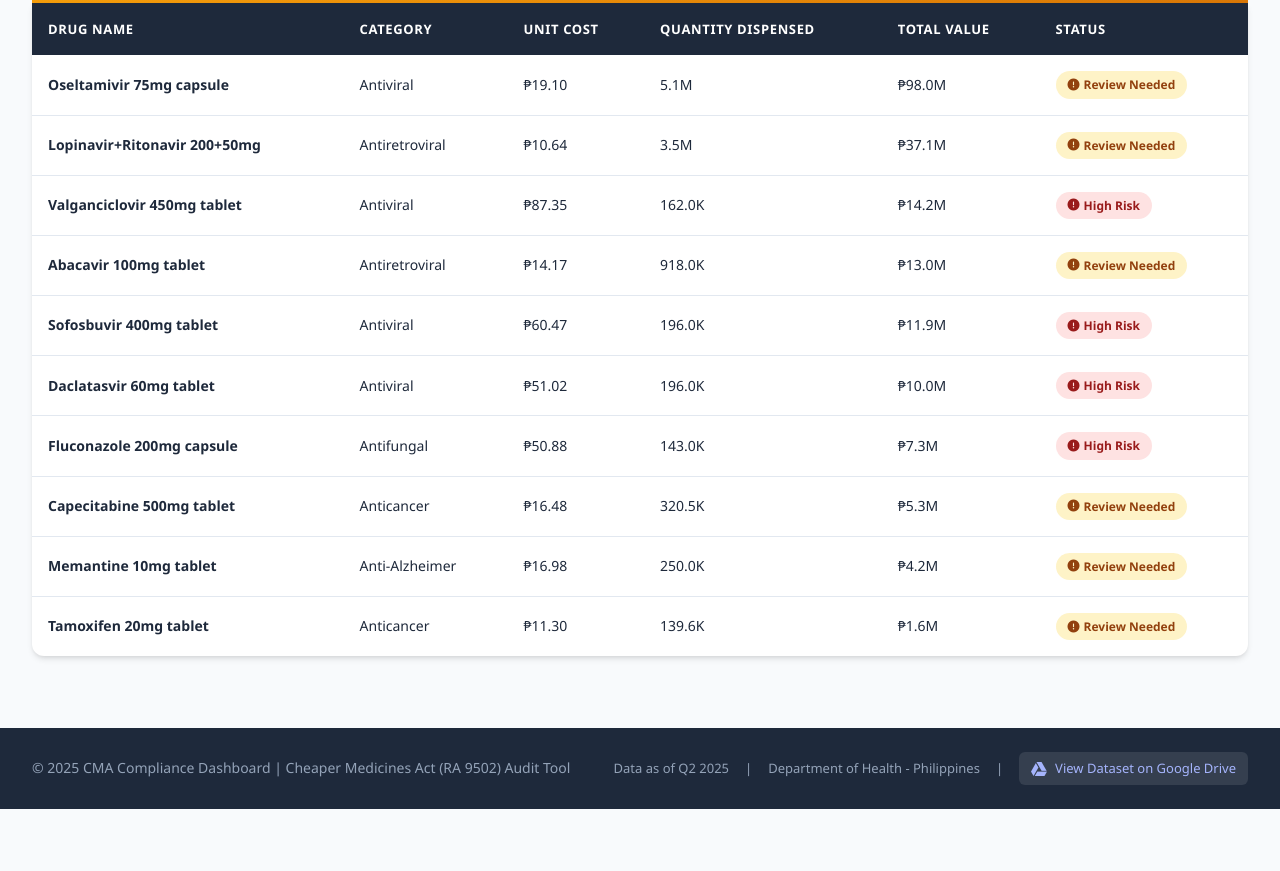
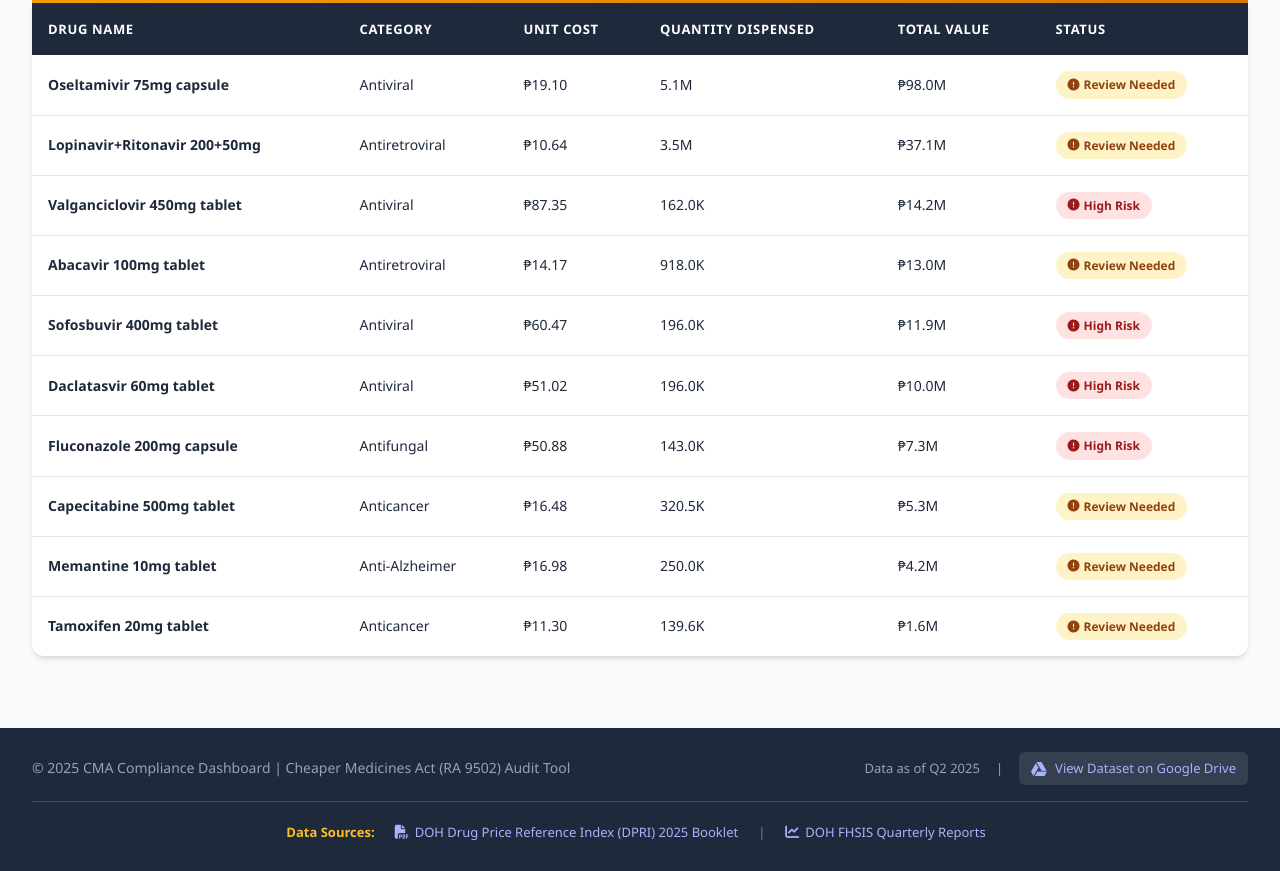
Before and after one commit to leonard538/BrandedVsGeneric_Drug_Prescription_Analysis, a plain HTML site: page index.html in a window 1280 px wide. Shown: the part 1478-2349 px from the top of the page. Before the commit the page ends 2287 px from the top, so only its background shows below. Drawn offline with nearby package versions, Linux system fonts and the light colour scheme.

Commit message:
added actual source links in footer

```diff
--- a/css/styles.css
+++ b/css/styles.css
@@ -806,6 +806,55 @@ body {
     font-size: 1rem;
 }
 
+/* Footer Data Sources */
+.footer-sources {
+    max-width: 1600px;
+    margin: 1rem auto 0;
+    padding-top: 1rem;
+    border-top: 1px solid rgba(255, 255, 255, 0.15);
+    text-align: center;
+}
+
+.footer-sources p {
+    font-size: 0.8125rem;
+    color: var(--text-light);
+    display: flex;
+    align-items: center;
+    justify-content: center;
+    flex-wrap: wrap;
+    gap: 0.5rem;
+}
+
+.footer-sources strong {
+    color: #fbbf24;
+    margin-right: 0.25rem;
+}
+
+.footer-sources a {
+    color: #a5b4fc;
+    text-decoration: none;
+    display: inline-flex;
+    align-items: center;
+    gap: 0.375rem;
+    padding: 0.25rem 0.5rem;
+    border-radius: var(--radius-sm);
+    transition: all 0.2s ease;
+}
+
+.footer-sources a:hover {
+    color: white;
+    background: rgba(255, 255, 255, 0.1);
+}
+
+.footer-sources a i {
+    font-size: 0.875rem;
+}
+
+.footer-sources .source-divider {
+    color: rgba(255, 255, 255, 0.4);
+    margin: 0 0.25rem;
+}
+
 /* Modal */
 .modal {
     display: none;
@@ -970,6 +1019,15 @@ body {
         flex-wrap: wrap;
         justify-content: center;
     }
+
+    .footer-sources p {
+        flex-direction: column;
+        gap: 0.75rem;
+    }
+
+    .footer-sources .source-divider {
+        display: none;
+    }
 }
 
 /* Scrollbar Styling */
--- a/index.html
+++ b/index.html
@@ -461,12 +461,21 @@
             <div class="footer-right">
                 <span>Data as of Q2 2025</span>
                 <span>|</span>
-                <span>Department of Health - Philippines</span>
-                <span>|</span>
                 <a href="https://drive.google.com/drive/folders/1ajw0vOJHe27rqN4qKCdCgJ6sa9KYy6MF?usp=sharing" target="_blank" class="github-link">
                     <i class="fab fa-google-drive"></i> View Dataset on Google Drive
                 </a>
             </div>
+        </div>
+        <div class="footer-sources">
+            <p><strong>Data Sources:</strong>
+                <a href="https://doh.gov.ph/wp-content/uploads/2025/10/DPRI-2025-Booklet-asofOct07.pdf" target="_blank" rel="noopener noreferrer">
+                    <i class="fas fa-file-pdf"></i> DOH Drug Price Reference Index (DPRI) 2025 Booklet
+                </a>
+                <span class="source-divider">|</span>
+                <a href="https://doh.gov.ph/health-statistics/fhsis-quarterly-report/" target="_blank" rel="noopener noreferrer">
+                    <i class="fas fa-chart-line"></i> DOH FHSIS Quarterly Reports
+                </a>
+            </p>
         </div>
     </footer>
 
```
